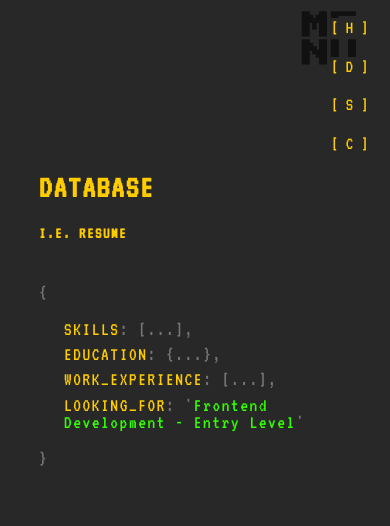
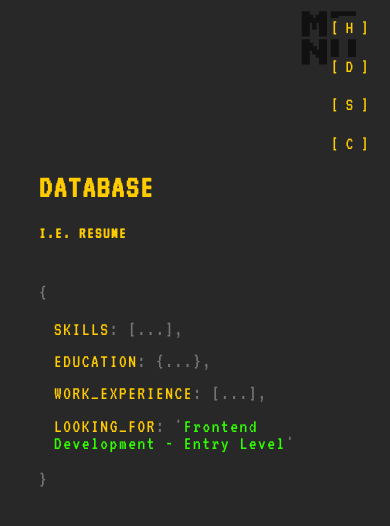
Before and after one commit to tian-chaiyaporn/portfolio, a React (Create React App) app: page /database in a window 390 px wide. Shown: the top 526 px of the page. Built offline with nearby package versions, Linux system fonts and the light colour scheme.

Commit message:
add media query for phone screen to make margin between lines bigger and tab space smaller in the json

```diff
--- a/src/Components/JsonComponent/JsonComponent.css
+++ b/src/Components/JsonComponent/JsonComponent.css
@@ -33,6 +33,12 @@
   margin: 8px 0 0 25px;
 }
 
+@media (max-width: 600px) {
+  .key-value {
+    margin: 15px 0 0 15px;
+  }
+}
+
 .value {
   color: #33FF00
 }
```
